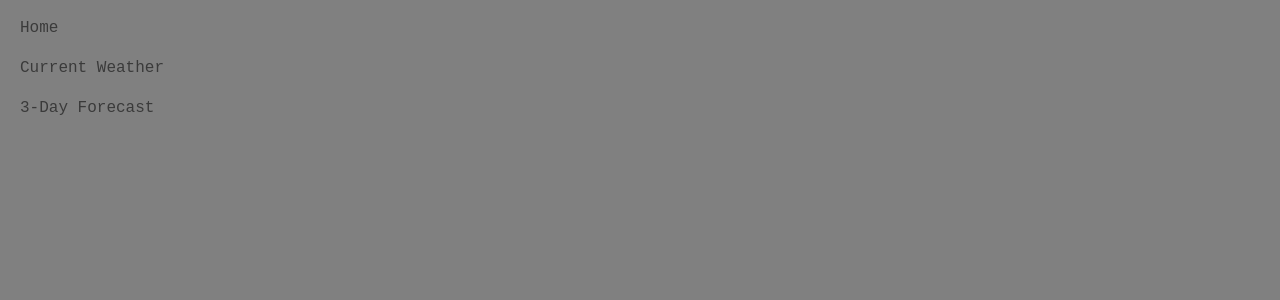
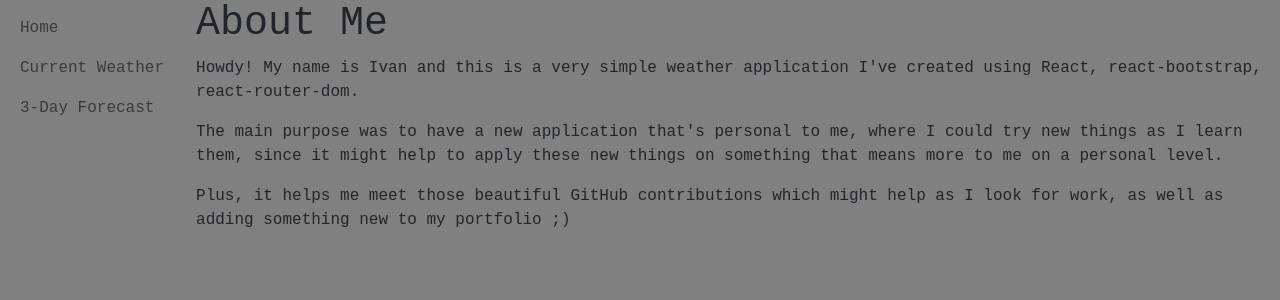
Before and after one commit to IvanCastillo1986/weather_channel_tribute, a React (Create React App) app: page /about in a window 1280 px wide. Shown: the top 300 px of the page. Built offline with nearby package versions, Linux system fonts and the light colour scheme.

Commit message:
Added About Page

```diff
--- a/src/App.js
+++ b/src/App.js
@@ -7,9 +7,13 @@ import NavBar from './Components/NavBar'
 import Home from './Pages/Home'
 import Current from './Pages/Current'
 import ThreeDay from './Pages/ThreeDay'
+import About from './Pages/About'
 
 
 export default function App() {
+
+  // Change the margin in sidenav
+  // Change the responsiveness of sidenav, to turn it into topnav on mobile breakpoint
 
 
   return (
@@ -17,7 +21,7 @@ export default function App() {
     <div className='App'>
       <Container fluid>
         <Row>
-          <Col xs={2}>
+          <Col md='auto'>
             <NavBar />
           </Col>
           <Col>
@@ -26,6 +30,7 @@ export default function App() {
               <Route exact path='/' component={Home} />
               <Route path='/current' component={Current} />
               <Route path='/3day' component={ThreeDay} />
+              <Route path='/about' component={About} />
             </Switch>
           </main>
           </Col>
--- /dev/null
+++ b/src/Pages/About.js
@@ -0,0 +1,24 @@
+import React from 'react'
+
+
+export default function About() {
+
+    return (
+        <div>
+            <h1>About Me</h1>
+            <p>
+                Howdy! My name is Ivan and this is a very simple weather application I've created
+                using React, react-bootstrap, react-router-dom.
+            </p>
+            <p>
+                The main purpose was to have a new application that's personal to me, where I could try new
+                things as I learn them, since it might help to apply these new things on something that means
+                more to me on a personal level.
+            </p>
+            <p>
+                Plus, it helps me meet those beautiful GitHub contributions which might help as I look
+                for work, as well as adding something new to my portfolio ;)
+            </p>
+        </div>
+    )
+}
```
